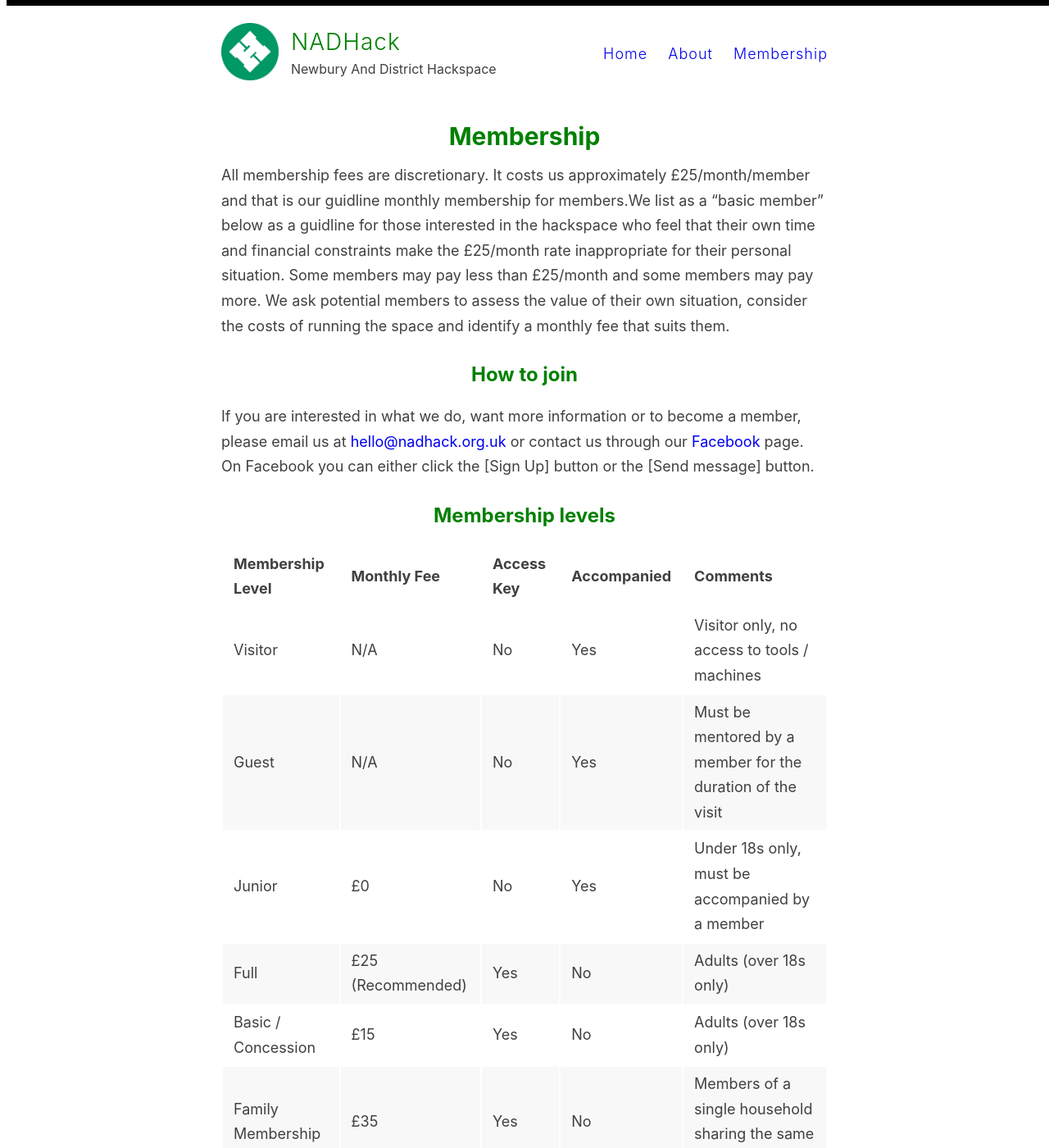
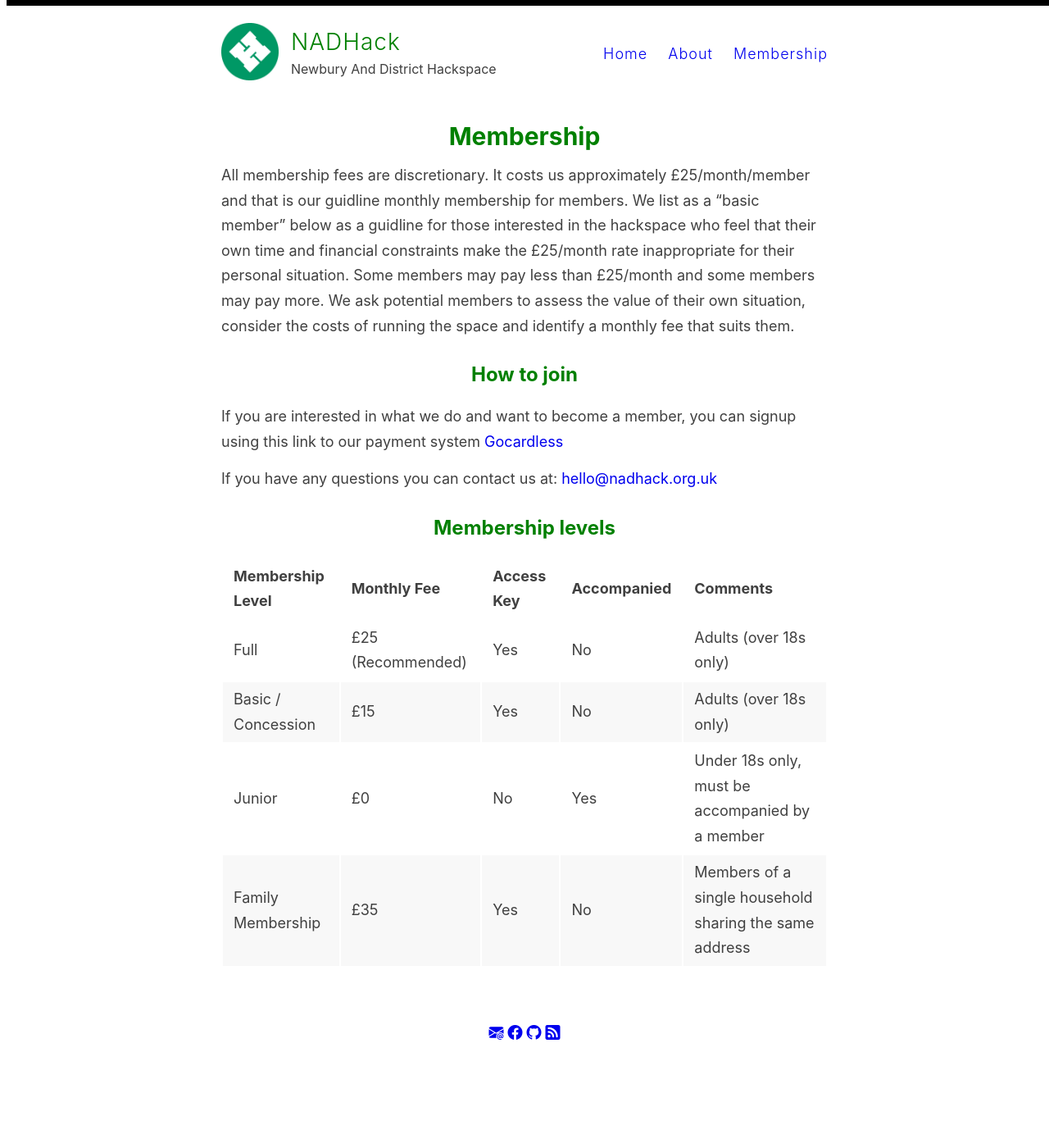
Before and after one commit to nadhack/nhsite, a Jekyll site: the page built from _pages/membership.md, in a window 1280 px wide and 1400 px high. Shown: the whole window at 82% size. Built offline with Jekyll 4.4.1, drawn with Linux system fonts in a browser that asks for light colours.

Commit message:
Remove guest and vistor rates, added gocardless link

```diff
--- a/_pages/membership.md
+++ b/_pages/membership.md
@@ -5,19 +5,19 @@ permalink: /membership/
 ---
 
 
-All membership fees are discretionary. It costs us approximately £25/month/member and that is our guidline monthly membership for members.We list as a "basic member" below as a guidline for those interested in the hackspace who feel that their own time and financial constraints make the £25/month rate inappropriate for their personal situation. Some members may pay less than £25/month and some members may pay more. We ask potential members to assess the value of their own situation, consider the costs of running the space and identify a monthly fee that suits them.
+All membership fees are discretionary. It costs us approximately £25/month/member and that is our guidline monthly membership for members. We list as a "basic member" below as a guidline for those interested in the hackspace who feel that their own time and financial constraints make the £25/month rate inappropriate for their personal situation. Some members may pay less than £25/month and some members may pay more. We ask potential members to assess the value of their own situation, consider the costs of running the space and identify a monthly fee that suits them.
 
 ## How to join
 
-If you are interested in what we do, want more information or to become a member, please email us at [hello@nadhack.org.uk](mailto:hello@nadhack.org.uk) or contact us through our [Facebook](https://www.facebook.com/newburyhackspace/) page. On Facebook you can either click the [Sign Up] button or the [Send message] button.
+If you are interested in what we do and want to become a member, you can signup using this link to our payment system [Gocardless](https://pay.gocardless.com/AL0000FVVDBC3G)
+
+If you have any questions you can contact us at: [hello@nadhack.org.uk](mailto:hello@nadhack.org.uk)
 
 ## Membership levels
 
 | Membership Level | Monthly Fee | Access Key | Accompanied | Comments |
 | --- | --- | --- | --- | --- |
-| Visitor | N/A | No | Yes | Visitor only, no access to tools / machines |
-| Guest | N/A | No | Yes | Must be mentored by a member for the duration of the visit |
-| Junior | £0 | No | Yes | Under 18s only, must be accompanied by a member |
 | Full | £25 (Recommended) | Yes | No | Adults (over 18s only) |
 | Basic / Concession | £15 | Yes | No | Adults (over 18s only) |
+| Junior | £0 | No | Yes | Under 18s only, must be accompanied by a member |
 | Family Membership | £35 | Yes | No | Members of a single household sharing the same address |
```
